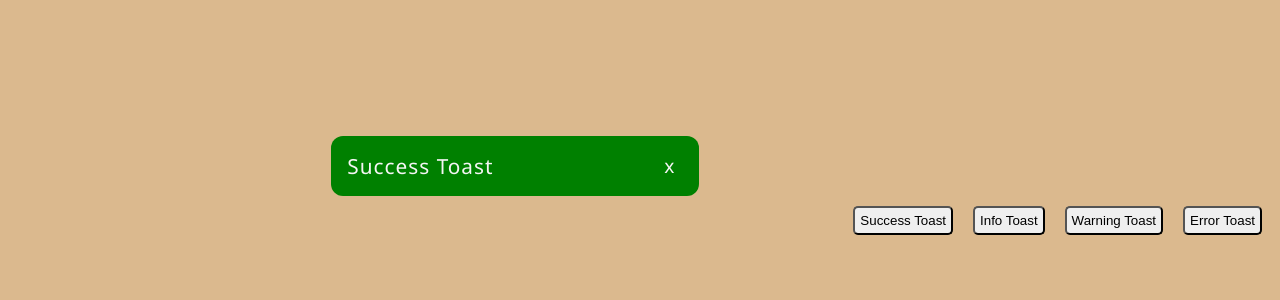
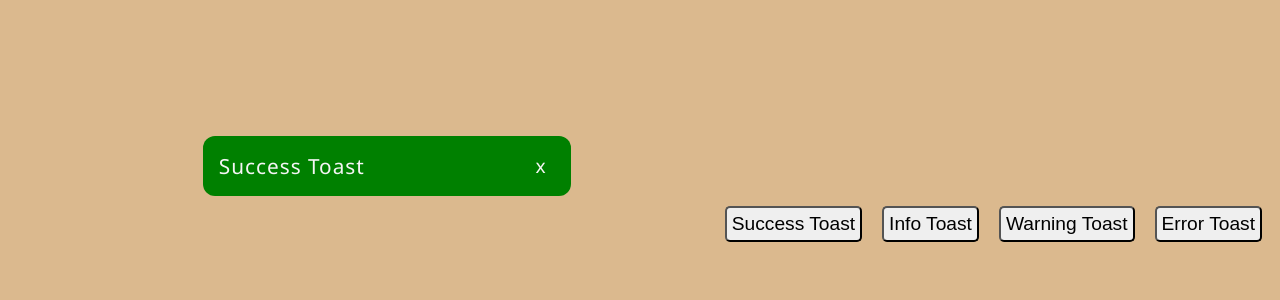
Before and after one commit to Pragyani/react-notifi-projct, a React (Create React App) app: page / in a window 1280 px wide. Shown: the top 300 px of the page. Built offline with nearby package versions, Linux system fonts and the light colour scheme.

Commit message:
Add : animation to the toast and font-size to the button

```diff
--- a/src/index.css
+++ b/src/index.css
@@ -21,6 +21,7 @@ body {
 .button-toast-box button {
   margin: 10px;
   padding: 5px;
+  font-size: larger;
   border-radius: 5px;
   cursor: pointer;
 }
@@ -43,6 +44,7 @@ body {
   font-size: 1.3rem;
   color: whitesmoke;
   position: relative;
+  animation: slide 1s 1;
 
   span {
     position: absolute;
@@ -51,3 +53,13 @@ body {
     cursor: pointer;
   }
 }
+
+@keyframes slide{
+  0%{
+    transform:translateX(100%);
+  }
+
+  100%{
+    transform: translateX(0%);
+  }
+}
```
